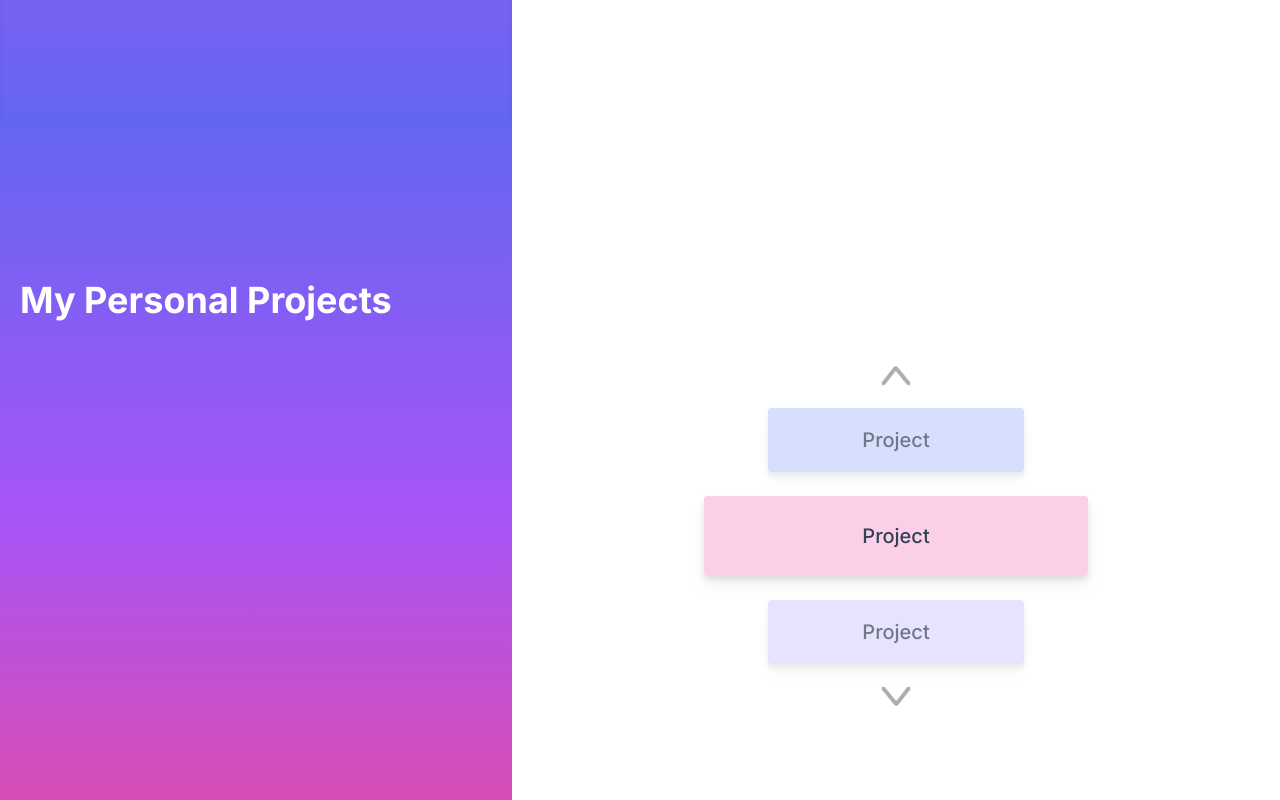
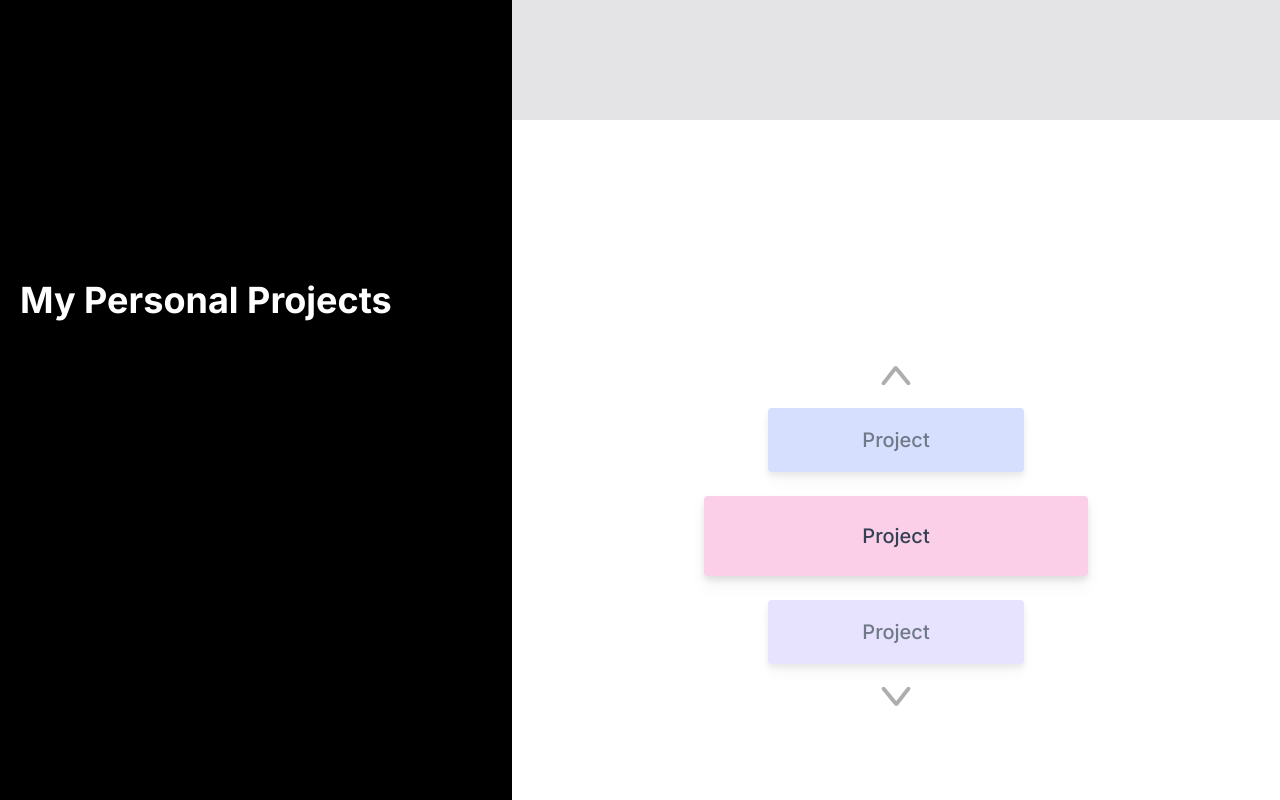
Before and after one commit to Diogg0/portfolio, a Next.js app: page / in a window 1280 px wide. Shown: the part 680-1480 px from the top of the page. Built offline with nearby package versions, Linux system fonts and the light colour scheme.

Commit message:
Projects modal completed

```diff
--- a/src/app/page.tsx
+++ b/src/app/page.tsx
@@ -1,9 +1,8 @@
 import React from 'react';
 import Navbar from '@/components/Navbar/Navbar';
 import Intro from '@/components/Intro/Intro';
-import Projects from '@/components/Projects/Projects';
 import Head from 'next/head';
-import Test from '@/components/Test/Test';
+import Test from '@/components/Projects/Test';
 
 
 type indexProps = {
@@ -27,7 +26,6 @@ const index:React.FC<indexProps> = () => {
 
             <Navbar />
             <Intro />
-            <Projects/>
             <Test/>
 
 
--- a/src/components/Intro/Intro.tsx
+++ b/src/components/Intro/Intro.tsx
@@ -39,12 +39,12 @@ const Intro:React.FC<IntroProps> = () => {
 
     return <>
             <div className="flex items-center justify-between">
-            <div className="box bg-gradient-to-t from-indigo-500 via-purple-500 to-pink-500 w-2/5 h-screen pt-20 shadow-inner">
+            <div className="box bg-black w-2/5 h-screen pt-20 shadow-inner">
                 <p ref={ref1} className={`text-white flex justify-left items-center font-bold text-4xl pt-44 pl-5 transition-transform-opacity ease-in duration-700 ${isVisible1 ? "opacity 100" : "opacity-0 -translate-x-20"}`}> Hi, I'm Ratnakirti Kamble,</p>
                 <p ref={ref1} className={`text-white center justify-left items-center font-bold text-2xl pl-5 transition-transform-opacity ease-in duration-1000 ${isVisible1 ? "opacity 100" : "opacity-0 -translate-x-20"}`}> a Machine Learning & Deep Learning engineer</p>
                 <button className="text-2xl px-6 py-3 bg-white rounded-3xl ml-5 mt-10 drop-shadow-xl text-indigo-500 group relative transition-transform duration-300 ease-in transform translate-y-0 hover:translate-y-[-5px] hover:bg-black hover:text-pink-500 font-normal"> Resume </button>
             </div>
-            <div className="relative box bg-white h-screen w-3/5 pt-20 flex items-center justify-center">
+            <div className="relative box bg-zinc-200 white h-screen w-3/5 pt-20 flex items-center justify-center">
                 <div className="flex items-start justify-start">
                     <Image src="/terminal.png" alt="terminal" width={600} height={600} />
                     <span className="absolute pt-24 mt-8 ml-24 pl-24 transform -translate-x-1/2 -translate-y-1/2 text-white text-1xl font-sans"><Typewriter text="Welcome to my portfolio!" delay={50}/></span>
--- a/src/components/Navbar/Navbar.tsx
+++ b/src/components/Navbar/Navbar.tsx
@@ -17,7 +17,7 @@ const Navbar:React.FC<NavbarProps> = () => {
     return <>
         <meta name="viewport" content="width=device-width, initial-scale=1 height=device-height" />
 
-        <nav className="bg-black h-20 w-full flex items-center justify-between px-8 fixed drop-shadow-2xl z-50">
+        <nav className="bg-white h-20 w-full flex items-center justify-between px-8 fixed drop-shadow-2xl z-50">
             <div className="bg-gradient-to-r from-indigo-500 via-purple-500 to-pink-500 bg-clip-text text-transparent font-bold text-3xl">Ratnakirti Kamble</div>
             <div className="flex items-center space-x-8">
                 <button onClick={handleClick} className= "text-indigo-500 group relative py-2 px-4 transition-transform duration-300 ease-in transform translate-y-0 hover:translate-y-[-5px]">Projects</button>
--- a/src/components/Projects/Projects.tsx
+++ /dev/null
@@ -1,196 +0,0 @@
-"use client";
-import React from 'react';
-import Image from 'next/image';
-import { useState, useEffect, RefObject, useRef } from 'react';
-import  Head from 'next/head';
-
-var count = 2;
-var count3 = 0;
-var count2 = 1;
-
-type ProjectsProps = {
-
-};
-
-export function useIsVisible(ref: RefObject<Element>): boolean {
-    const [isIntersecting, setIntersecting] = useState<boolean>(false);
-
-    useEffect(() => {
-      const observer = new IntersectionObserver(([entry]) => {
-          setIntersecting(entry.isIntersecting);
-      });
-
-      if (ref.current) {
-        observer.observe(ref.current);
-      }
-
-      return () => {
-        if (ref.current) {
-          observer.unobserve(ref.current);
-        }
-        observer.disconnect();
-      };
-    }, [ref]);
-
-    return isIntersecting;
-}
-
-const Projects:React.FC<ProjectsProps> = () => {
-
-    const ref1 = useRef<HTMLDivElement>(null);
-    const isVisible1 = useIsVisible(ref1);
-
-    /** Colour cycle */
-    var colors = [' bg-violet-200', ' bg-pink-200', ' bg-indigo-200'];
-
-    const [isActive, setIsActive] = useState(false);
-
-    // First button properties
-    const [isClicked, setIsClicked] = useState(false);
-    const [opacity, setOpacity] = useState('opacity-70');
-    const [position, setPosition] = useState(' translate-y-0');
-    const [color, setColor] = useState(colors[count]);
-    const [size, setSize] = useState(' h-16 w-1/3' ); // [height, width
-
-    // Second button properties
-    const [isClicked2, setIsClicked2] = useState(false);
-    const [opacity2, setOpacity2] = useState('opacity-100 ');
-    const [position2, setPosition2] = useState(' translate-y-14');
-    const [color2, setColor2] = useState(colors[count3 + 1]);
-    const [size2, setSize2] = useState(' h-20 w-1/2');
-
-    // Third button properties
-    const [isClicked3, setIsClicked3] = useState(false);
-    const [opacity3, setOpacity3] = useState('opacity-70');
-    const [position3, setPosition3] = useState(' translate-y-0');
-    const [color3, setColor3] = useState(colors[count3]);
-    const [size3, setSize3] = useState(' h-16 w-1/3');
-
-    // Hidden button properties (replaces button 1 temporarily)
-    const[isClicked4, setIsClicked4] = useState(false);
-    const[opacity4, setOpacity4] = useState('opacity-0');
-    const[position4, setPosition4] = useState(' translate-y-0');
-    const[color4, setColor4] = useState(colors[count3]);
-    const[size4, setSize4] = useState(' h-16 w-1/3');
-
-    // Handles movement of project titles
-    const handleClick3 = () => {
-
-        if(isActive == false){
-            setIsActive(true);
-            setIsClicked(true);
-            setIsClicked2(true);
-            setIsClicked3(true);
-            setIsClicked4(true);
-
-            // Start of animation for hidden button
-
-            setPosition4(' translate-y-8');
-            setOpacity4('opacity-70 ');
-            setSize4(' h-16 w-1/3');
-            setColor4(colors[(count + 1) % 3]);
-
-            setTimeout(() => {
-                setOpacity4('opacity-0');
-            }, 2500);
-
-            // Start of animation for first button
-            setPosition(' translate-y-14');
-            setSize(' h-20 w-1/2');
-            setOpacity('opacity-100 ');
-
-            setTimeout(() => {
-                setOpacity('opacity-0');
-            }, 1700);
-
-            setTimeout(() => {
-                setSize(' h-16 w-1/3');
-                setPosition(' -translate-y-8');
-                setOpacity('opacity-0 ');
-                setColor(colors[(count + 1) % 3]);
-                count++;
-            }, 2100);
-
-            setTimeout(() => {
-                setOpacity('opacity-70');
-            }, 2500);
-
-            // End of animation for first button
-
-            // Start of animation for second button
-
-            setPosition2(' translate-y-16');
-            setSize2(' h-16 w-1/3');
-            setOpacity2('opacity-0 ');
-            setColor2(colors[(count3 + 1) % 3]);
-
-            setTimeout(() => {
-                setTimeout(() => {
-                    setOpacity2('opacity-0');
-                }, 300);
-
-                setTimeout(() => {
-                    setPosition2(' -translate-y-10');
-                    setSize2(' h-20 w-1/2');
-                    setColor2(colors[(count2 + 1) % 3]);
-                    count2++;
-                }, 800);
-
-                setTimeout(() => {
-                    setOpacity2('opacity-0 '); // Make this 100 later
-
-                }, 1270);
-            },500);
-
-            // End of animation for second button
-
-            // Start of animation for third button
-
-            setPosition3(' translate-y-16');
-            setOpacity3('opacity-0 ');
-            setSize3(' h-2 w-0')
-
-            setTimeout(() => {
-                setSize3(' h-16 w-1/3');
-                setColor3(colors[(count3 + 1) % 3]);
-                count3++;
-                setPosition3(' translate-y-0');
-
-                setTimeout(() => {
-                    setOpacity3('opacity-0'); // Make this 70 later
-                }, 400);
-
-            }, 500);
-        }
-
-        setTimeout(() => {
-            setIsActive(false);
-        }, 3000);
-    };
-
-
-    return (<>
-
-
-        <div className="flex items-center justify-between">
-            {/** Left side of the screen */}
-            <div className="box bg-gradient-to-t from-pink-500 via-purple-500 to-indigo-500 w-2/5 h-screen pt-20">
-                <p ref={ref1} className={`text-white flex justify-left items-top font-bold text-4xl pt-20 pl-5 transition-transform-all ease-in duration-1000 ${isVisible1 ? "opacity 100" : "opacity-0 -translate-x-20"}`}>My Personal Projects</p>
-            </div>
-
-            {/** Right side of the screen */}
-            <div className="relative place-items-center box bg-white h-screen w-3/5 pt-18 pl-10">
-                <button className='absolute -mt-36 top-1/2 left-1/2 transform rotate-180 -translate-y-1/2 -translate-x-1/2 px-4 py-2 mb-10 opacity-70 z-50' onClick={handleClick3}><Image src="/arrow.png" alt="arrow" width={30} height={30} /></button> {/** Arrow button up */}
-                <div className={`absolute -mt-36 top-1/2 left-1/2 transform -translate-y-1/2 -translate-x-1/2 px-4 py-2 rounded drop-shadow-lg flex items-center justify-center text-slate-700 text-xl font-medium transition-all translate-y ease-in duration-500 ${isClicked4 ? opacity4 + color4 + position4 + size4 : 'opacity-0 bg-indigo-200 h-2 w-0' }` } > Project</div> {/** Hidden button */}
-                <div className={`absolute -mt-20 top-1/2 left-1/2 transform -translate-y-1/2 -translate-x-1/2 px-4 py-2 rounded drop-shadow-lg flex items-center justify-center text-slate-700 text-xl font-medium transition-all translate-y ease-in duration-500 ${isClicked ? opacity + color + position  + size : 'opacity-70 bg-indigo-200 h-16 w-1/3' }` } > Project</div> {/** First button */}
-                <button className={`absolute mt-4 top-1/2 left-1/2 transform -translate-y-1/2 -translate-x-1/2 px-4 py-2 rounded drop-shadow-lg flex items-center justify-center text-slate-700 text-xl font-medium hover:text-white transition-transform-opacity translate-y ease-in duration-500 ${isClicked2 ? opacity2 + position2 + color2 + size2 : 'opacity-100 bg-pink-200 h-20 w-1/2'}`}> Project</button> {/** Second button */}
-                <div className={`absolute mt-20 top-1/2 left-1/2 transform -translate-y-1/2 -translate-x-1/2 px-4 py-2 rounded drop-shadow-lg flex items-center justify-center text-slate-700 text-xl font-medium mb-7 transition-transform-opacity translate-y ease-in-out duration-500 z-40 ${isClicked3 ? opacity3 + position3 + color3 + size3 : opacity3 + ' translate-y-0 bg-violet-200 h-16 w-1/3'}`}> Project</div> {/** Third button */}
-                <button className='absolute mt-44 top-1/2 left-1/2 transform -translate-y-1/2 -translate-x-1/2 px-4 py-2 mb-10 opacity-70' onClick={handleClick3}><Image src="/arrow.png" alt="arrow" width={30} height={30} /></button> {/** Arrow button down */}
-            </div>
-        </div>
-    </>
-    );
-}
-
-
-export default Projects;
--- a/src/components/Test/Test.tsx
+++ b/src/components/Projects/Test.tsx
@@ -157,7 +157,7 @@ const Projects:React.FC<ProjectsProps> = () => {
 
         <div className="flex items-center justify-between">
             {/** Left side of the screen */}
-            <div className="box bg-gradient-to-t from-pink-500 via-purple-500 to-indigo-500 w-2/5 h-screen pt-20">
+            <div className="box bg-black   w-2/5 h-screen pt-20">
                 <p ref={ref1} className={`text-white flex justify-left items-top font-bold text-4xl pt-20 pl-5 transition-transform-all ease-in duration-1000 ${isVisible1 ? "opacity 100" : "opacity-0 -translate-x-20"}`}>My Personal Projects</p>
             </div>
 
```
